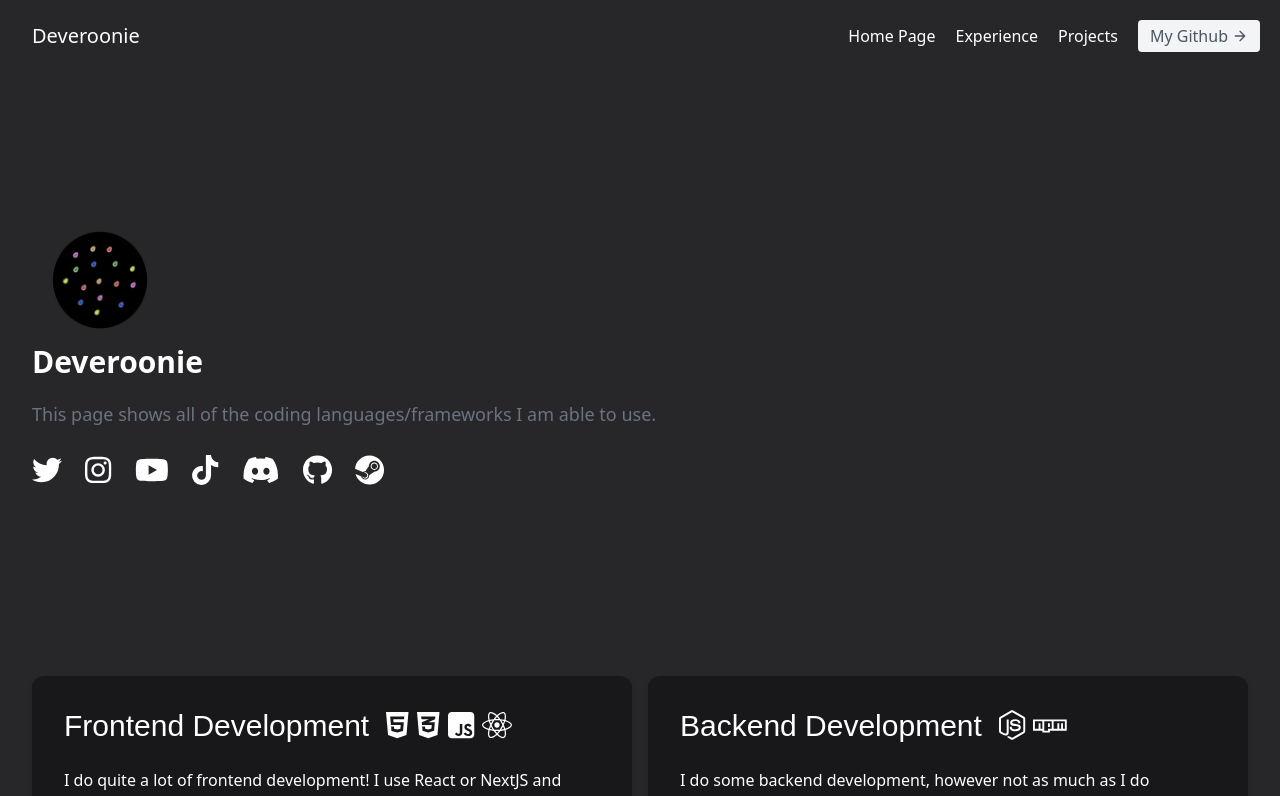
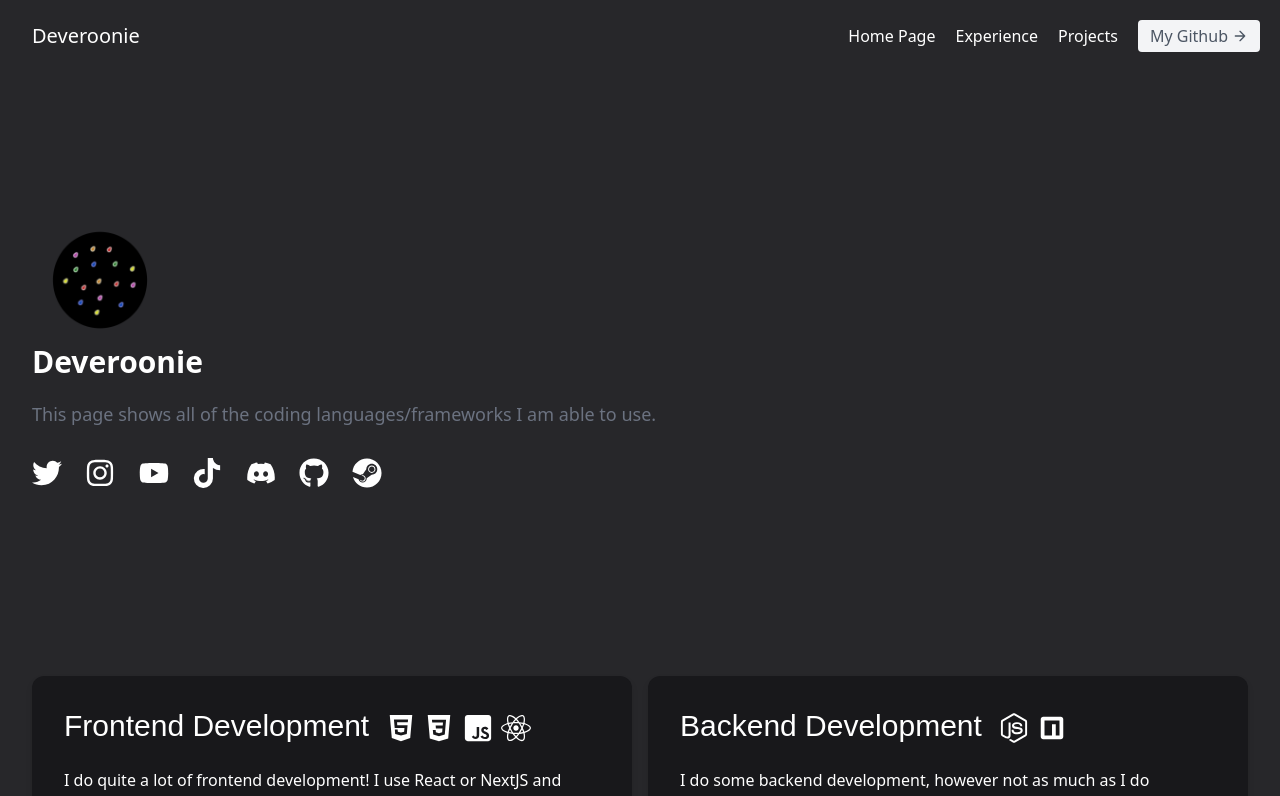
Before and after one commit to Deveroonie/website, a React (Create React App) app: page /experience in a window 1280 px wide. Shown: the top 796 px of the page. Built offline with nearby package versions, Linux system fonts and the light colour scheme.

Commit message:
feat: switch to react-icons for icon stuff

```diff
--- a/package.json
+++ b/package.json
@@ -3,17 +3,13 @@
   "version": "0.1.0",
   "private": true,
   "dependencies": {
-    "@fortawesome/fontawesome-svg-core": "^6.6.0",
-    "@fortawesome/free-brands-svg-icons": "^6.6.0",
-    "@fortawesome/free-regular-svg-icons": "^6.6.0",
-    "@fortawesome/free-solid-svg-icons": "^6.6.0",
-    "@fortawesome/react-fontawesome": "^0.2.2",
     "@testing-library/jest-dom": "^6.4.8",
     "@testing-library/react": "^16.0.0",
     "@testing-library/user-event": "^14.5.2",
     "react": "^18.2.0",
     "react-dom": "^18.3.1",
     "react-helmet": "^6.1.0",
+    "react-icons": "^5.3.0",
     "react-router-dom": "^6.26.1",
     "react-scripts": "5.0.1",
     "web-vitals": "^4.2.3"
--- a/src/components/Box.js
+++ b/src/components/Box.js
@@ -1,5 +1,4 @@
-import { FontAwesomeIcon } from "@fortawesome/react-fontawesome";
-import { faDiscord, faYoutube, faGithub, faSteam, faTwitter, faInstagram, faTiktok } from "@fortawesome/free-brands-svg-icons";
+import { FaDiscord, FaGithub, FaInstagram, FaSteam, FaTiktok, FaTwitter, FaYoutube } from "react-icons/fa";
 export default function Box(data) {
     return (
         <div className="container mx-auto p-8 m-10">
@@ -16,13 +15,13 @@ export default function Box(data) {
 
         <br></br>
         <p className="text-3xl text-white font-bold mb-5 text-left">
-        <a href="https://x.com/deveroonie" target="_blank" rel="noreferrer"><FontAwesomeIcon icon={faTwitter} /></a>&nbsp;&nbsp;&nbsp;
-        <a href="https://instagram.com/deve.roonie/" target="_blank" rel="noreferrer"><FontAwesomeIcon icon={faInstagram} /></a>&nbsp;&nbsp;&nbsp;
-        <a href="https://youtube.com/@DeveroonieWasTaken" target="_blank" rel="noreferrer"><FontAwesomeIcon icon={faYoutube} /></a>&nbsp;&nbsp;&nbsp;
-        <a href="https://www.tiktok.com/@deve.roonie" target="_blank" rel="noreferrer"><FontAwesomeIcon icon={faTiktok} /></a>&nbsp;&nbsp;&nbsp;
-        <a href="https://discord.com/users/689173890450194434/" target="_blank" rel="noreferrer"><FontAwesomeIcon icon={faDiscord} /></a>&nbsp;&nbsp;&nbsp;
-        <a href="https://github.com/Deveroonie" target="_blank" rel="noreferrer"><FontAwesomeIcon icon={faGithub} /></a>&nbsp;&nbsp;&nbsp;
-        <a href="https://steamcommunity.com/id/Deveroonie/" target="_blank" rel="noreferrer"><FontAwesomeIcon icon={faSteam} /></a>&nbsp;&nbsp;&nbsp;
+        <a href="https://x.com/deveroonie" target="_blank" rel="noreferrer"><FaTwitter className="inline-flex items-baseline" /></a>&nbsp;&nbsp;&nbsp;
+        <a href="https://instagram.com/deve.roonie/" target="_blank" rel="noreferrer"><FaInstagram className="inline-flex items-baseline" /></a>&nbsp;&nbsp;&nbsp;
+        <a href="https://youtube.com/@DeveroonieWasTaken" target="_blank" rel="noreferrer"><FaYoutube className="inline-flex items-baseline" /></a>&nbsp;&nbsp;&nbsp;
+        <a href="https://www.tiktok.com/@deve.roonie" target="_blank" rel="noreferrer"><FaTiktok className="inline-flex items-baseline" /></a>&nbsp;&nbsp;&nbsp;
+        <a href="https://discord.com/users/689173890450194434/" target="_blank" rel="noreferrer"><FaDiscord className="inline-flex items-baseline" /></a>&nbsp;&nbsp;&nbsp;
+        <a href="https://github.com/Deveroonie" target="_blank" rel="noreferrer"><FaGithub className="inline-flex items-baseline" /></a>&nbsp;&nbsp;&nbsp;
+        <a href="https://steamcommunity.com/id/Deveroonie/" target="_blank" rel="noreferrer"><FaSteam className="inline-flex items-baseline" /></a>&nbsp;&nbsp;&nbsp;
 
         </p>
 
--- a/src/pages/Experience.js
+++ b/src/pages/Experience.js
@@ -1,16 +1,10 @@
 import "../App.css";
 import Navigation from "../components/Navigation.js";
 import Box from "../components/Box.js";
-import { FontAwesomeIcon } from "@fortawesome/react-fontawesome";
-import {
-    faHtml5,
-    faCss3Alt,
-    faSquareJs,
-    faReact,
-    faNodeJs,
-    faNpm
-} from "@fortawesome/free-brands-svg-icons";
 import Helmet from "react-helmet";
+import { FaHtml5, FaJsSquare, FaNodeJs, FaReact } from "react-icons/fa";
+import { IoLogoCss3 } from "react-icons/io";
+import { CgNpm } from "react-icons/cg";
 
 function Experience() {
   return (
@@ -31,10 +25,10 @@ function Experience() {
         <h3
         className="text-left hfont text-3xl">
             Frontend Development&nbsp;&nbsp;
-            <FontAwesomeIcon icon={faHtml5} />&nbsp;
-            <FontAwesomeIcon icon={faCss3Alt} />&nbsp;
-            <FontAwesomeIcon icon={faSquareJs} />&nbsp;
-            <FontAwesomeIcon icon={faReact} />
+            <FaHtml5 className="inline-flex items-baseline" />&nbsp;
+            <IoLogoCss3 className="inline-flex items-baseline"/>&nbsp;
+            <FaJsSquare className="inline-flex items-baseline" />&nbsp;
+            <FaReact className="inline-flex items-baseline" />
         </h3><br />
         <p>
             I do quite a lot of frontend development!
@@ -46,8 +40,8 @@ function Experience() {
         <h3
         className="text-left hfont text-3xl">
             Backend Development&nbsp;&nbsp;
-            <FontAwesomeIcon icon={faNodeJs} />&nbsp;
-            <FontAwesomeIcon icon={faNpm} />
+            <FaNodeJs className="inline-flex items-baseline" />&nbsp;
+            <CgNpm className="inline-flex items-baseline" />
             </h3>
         <br />
         <p>
@@ -59,8 +53,8 @@ function Experience() {
         <h3
         className="text-left hfont text-3xl">
             Discord Bot Development&nbsp;&nbsp;
-            <FontAwesomeIcon icon={faNodeJs} />&nbsp;
-            <FontAwesomeIcon icon={faNpm} />
+            <FaNodeJs className="inline-flex items-baseline" />&nbsp;
+            <CgNpm className="inline-flex items-baseline" />
         </h3>
         <br />
         <p>
--- a/src/pages/Projects.js
+++ b/src/pages/Projects.js
@@ -1,15 +1,8 @@
 import "../App.css";
 import Navigation from "../components/Navigation.js";
 import Box from "../components/Box.js";
-import { FontAwesomeIcon } from "@fortawesome/react-fontawesome";
 import { Helmet } from "react-helmet";
-
-import {
-    faHtml5,
-    faCss3Alt,
-    faSquareJs,
-    faReact
-} from "@fortawesome/free-brands-svg-icons";
+import { DiReact } from "react-icons/di";
 function Projects() {
   return (
 
@@ -31,7 +24,7 @@ function Projects() {
     <h3
         className="text-right hfont text-3xl">
             <a href="https://tflstatus.deveroonie.uk/" target="_blank" rel="noreferrer">TfL Status Website</a>&nbsp;&nbsp;
-            <FontAwesomeIcon icon={faReact} />
+            <DiReact className="inline-flex items-baseline" />
         </h3>
         <div className="flx">
         <img src="/TFL.png" width={192} height={192} className="proj-icon" alt="TFL's Logo"></img>
@@ -48,7 +41,7 @@ function Projects() {
     <h3
         className="text-right hfont text-3xl">
             <a href="https://nrstatus.deveroonie.uk/" target="_blank" rel="noreferrer">National Rail Status Website</a>&nbsp;&nbsp;
-            <FontAwesomeIcon icon={faReact} />
+            <DiReact className="inline-flex items-baseline" />
         </h3>
         <div className="flx">
         <img src="/NR.png" width={192} height={192} className="proj-icon" alt="National Rail's Logo"></img>
@@ -64,7 +57,7 @@ function Projects() {
     <h3
         className="text-right hfont text-3xl">
             <a href="https://nrdepartures.deveroonie.uk/" target="_blank" rel="noreferrer">National Rail Departures Website</a>&nbsp;&nbsp;
-            <FontAwesomeIcon icon={faReact} />
+            <DiReact className="inline-flex items-baseline" />
         </h3>
         <div className="flx">
         <img src="/NR.png" width={192} height={192} className="proj-icon" alt="National Rail's Logo"></img>
@@ -80,10 +73,7 @@ function Projects() {
     <h3
         className="text-right hfont text-3xl">
             <a href="https://deveroonie.uk/">This Website</a>&nbsp;&nbsp;
-            <FontAwesomeIcon icon={faHtml5} />&nbsp;
-            <FontAwesomeIcon icon={faCss3Alt} />&nbsp;
-            <FontAwesomeIcon icon={faSquareJs} />&nbsp;
-            <FontAwesomeIcon icon={faReact} />
+            <DiReact className="inline-flex items-baseline" />
         </h3>
         <div className="flx">
         <img src="/Logo.png" width={192} height={192} className="proj-icon" alt="My Logo"></img>
```
Also changed, not shown: 1 other file (tests, documents, lock files or other folders).
